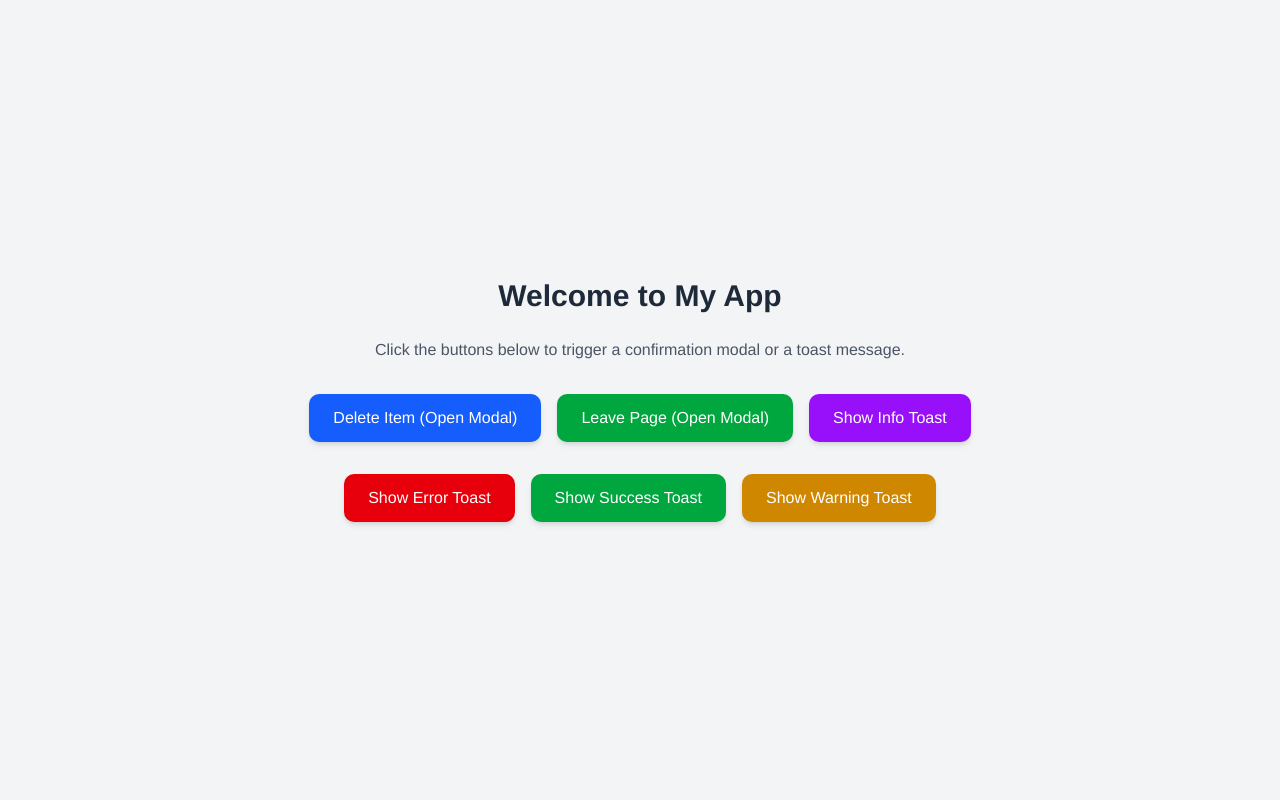
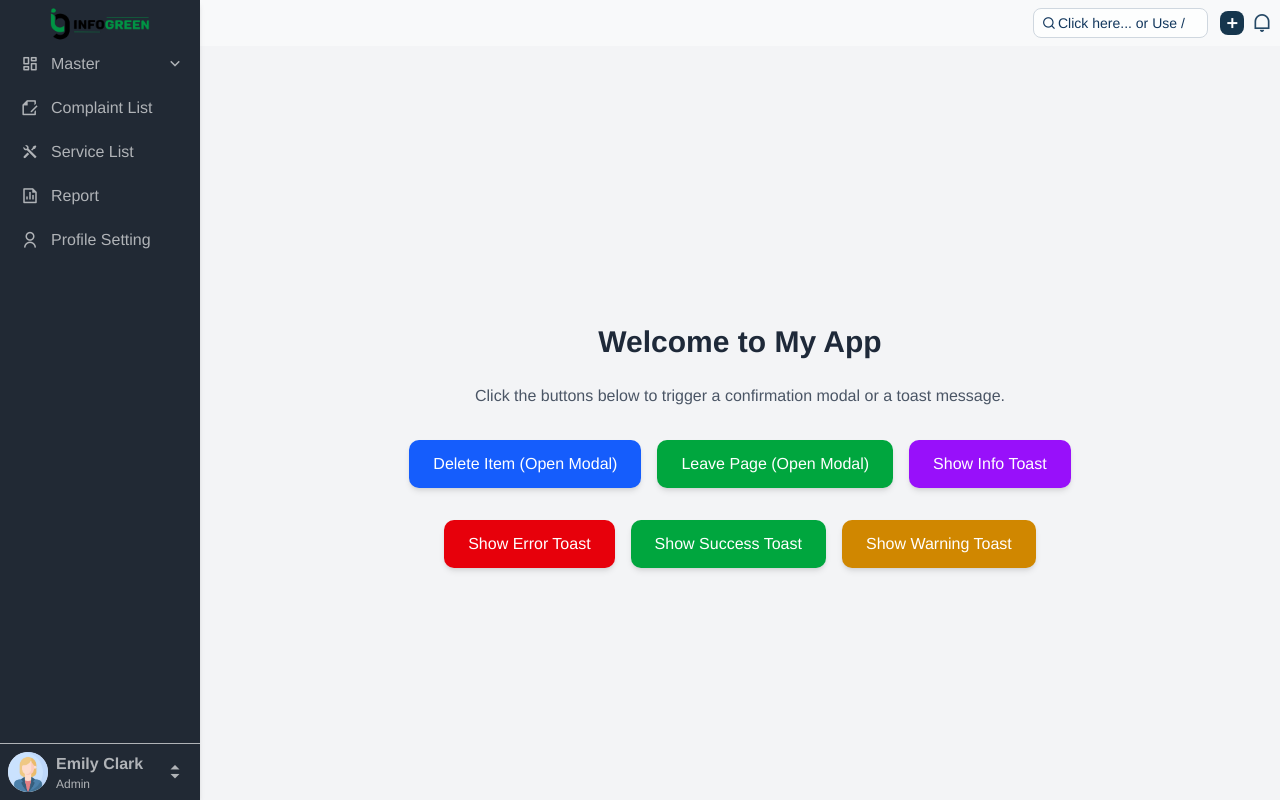
Before and after one commit to Sanjith-Infogreen/cloudbook-desktop, a Next.js app in the folder cloudbook/: page /modules/tharani in a window 1280 px wide. Built offline with nearby package versions, Linux system fonts and the light colour scheme.

Commit message:
update the layout for the page tharani

```diff
--- a/cloudbook/src/app/modules/tharani/page.tsx
+++ b/cloudbook/src/app/modules/tharani/page.tsx
@@ -3,7 +3,7 @@
 import { useState } from 'react';
 import ConfirmationModal from '@/app/utils/confirmationModal/page';
 import ToastMessage from '@/app/utils/toaster/page';
-
+import Layout from '@/app/components/Layout';
 export default function HomePage() {
   const [isModalOpen, setIsModalOpen] = useState(false);
   const [modalPurpose, setModalPurpose] = useState<'delete' | 'leave' | null>(null); // To distinguish modal actions
@@ -74,6 +74,7 @@ export default function HomePage() {
   const modalProps = getModalContent();
 
   return (
+    <Layout>
     <div className="flex flex-col items-center justify-center min-h-screen bg-gray-100 p-4">
       <h1 className="text-3xl font-bold text-gray-800 mb-6">Welcome to My App</h1>
       <p className="text-md text-gray-600 mb-8">Click the buttons below to trigger a confirmation modal or a toast message.</p>
@@ -141,5 +142,6 @@ export default function HomePage() {
         onClose={handleClearToast}
       />
     </div>
+    </Layout>
   );
 }
```
